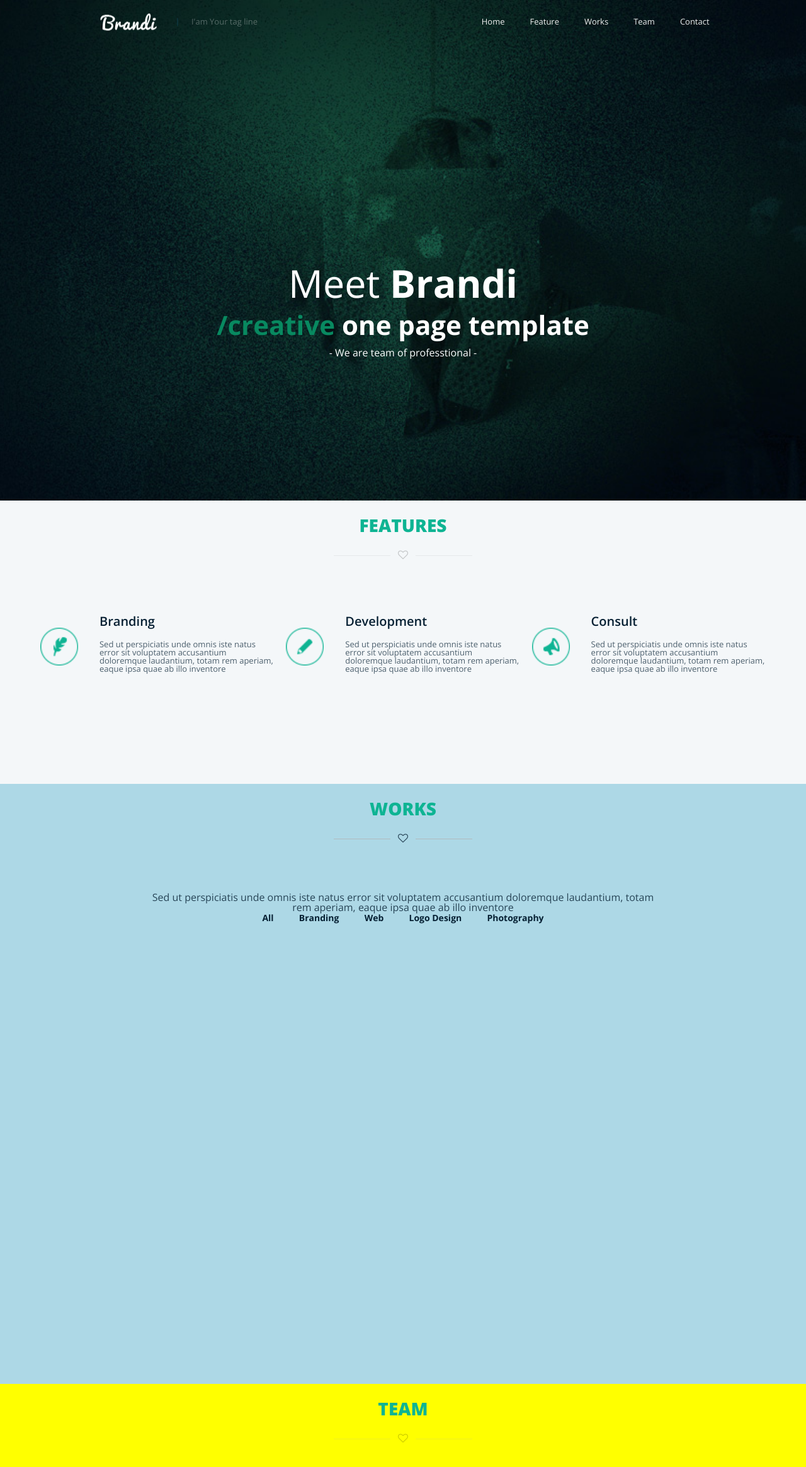
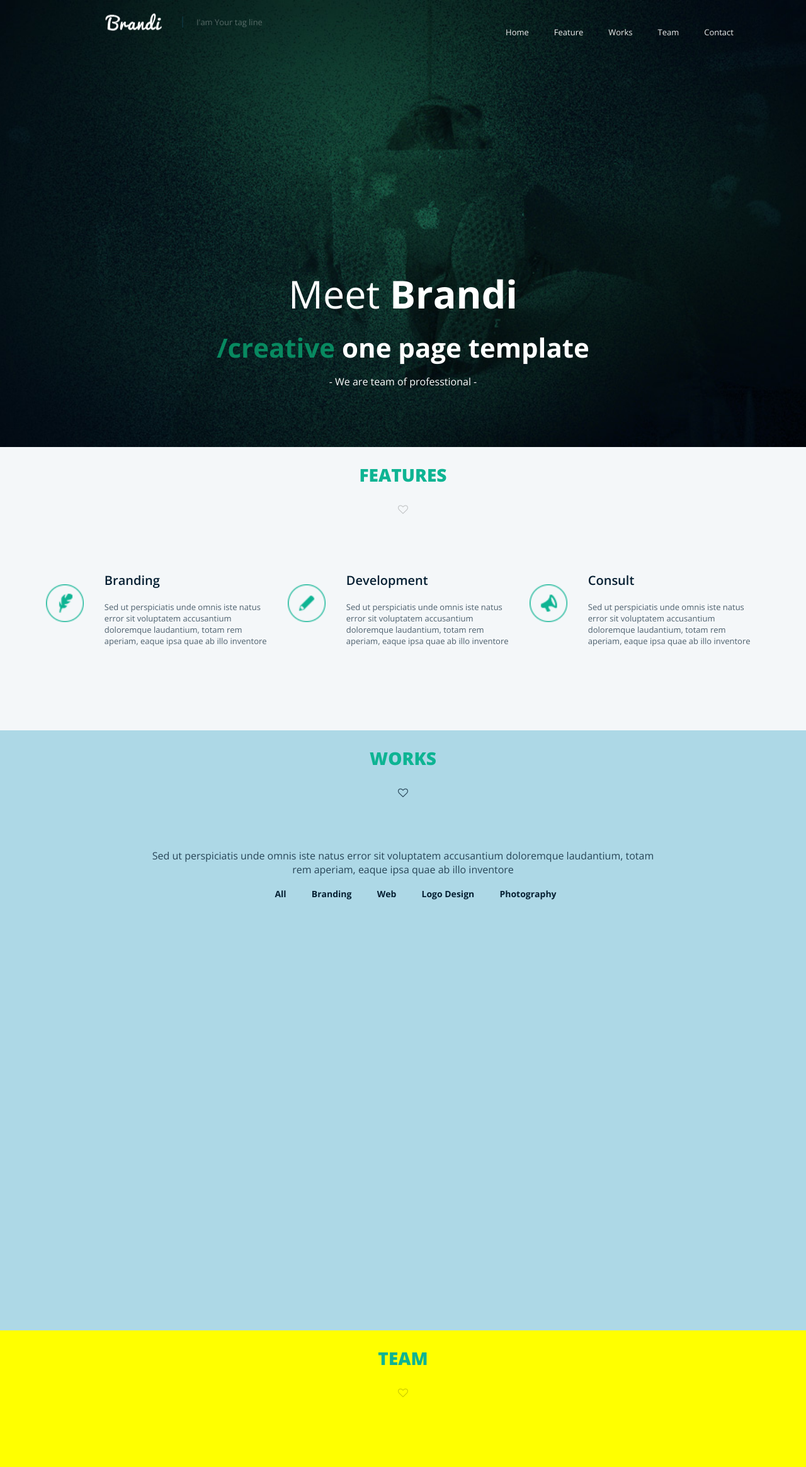
Before and after one commit to abnerm/WEBD-221---Assignment-3, a plain HTML site: page index.html in a window 1280 px wide. Shown: the top 2330 px of the page at 63% size. Drawn offline with nearby package versions, Linux system fonts and the light colour scheme; files that its build step writes are made by us from their sources.

Commit message:
refactored

```diff
--- a/css/main.less
+++ b/css/main.less
@@ -12,29 +12,7 @@ Author: Shawn Santiago
 @import "mixins.less";
 @import "fonts.less";
 
-/* reset styles */
-html, body, div, span, applet, object, iframe, h1, h2, h3, h4, h5, h6, p, blockquote, pre,
-a, abbr, acronym, address, big, cite, code, del, dfn, em, font, img, ins, kbd, q, s, samp,
-small, strike, strong, sub, sup, tt, var, b, u, i, center,
-dl, dt, dd, ol, ul, li, fieldset, form, label, legend,
-table, caption, tbody, tfoot, thead, tr, th, td {
-    margin: 0; padding: 0;  border: 0; outline: 0; font-size: 100%;
-    vertical-align: baseline; background: transparent;
-}
-body { line-height: 1; }
-ol, ul { list-style: none; }
-blockquote, q { quotes: none; }
-blockquote:before, blockquote:after, q:before, q:after { content: ''; }
-:focus { outline: 0; }
-ins { text-decoration: none; }
-del { text-decoration: line-through; }
-table { border-collapse: collapse; border-spacing: 0; }
-
 /* Global Styles */
-
-body {
-    color:black;
-}
 
 section {
     width: 100%;
@@ -55,19 +33,51 @@ h3 {
     font-size: 1.6rem;
 }
 
+ul {
+    list-style: none;
+}
 /* container - place inside each section or around the entire page depending on your layout */
-.containerMain {
-
-}
 
 .container {
-    max-width: 1171px;
+    max-width: 90%;
     margin: 0 auto;
     height: 100%;
 }
+/*--- horizontal &quot;block&quot; menu ---*/
 
+.nav {
+    .column(5);
+    height: 100%;
+    ul {
+        height: 100%;
+        li {
+            height: 100%;
+            display: inline-block;
+            float: left;
+            &:hover {
+                border-top: 1px solid #0FCF8C;
+                margin-top: -1px;
+            }
+        }
+        li a {
+            .vertical-align;
+            display: block;
+            text-decoration: none;
+            font-size :0.813em;
+            color: #EEE;
+            padding: 15px 20px;
+        }
+    }
+}
 
-/*--- horizontal &quot;block&quot; menu ---*/
+/*--- header section ---*/
+
+header#header {
+    width: 100%;
+    height: 710px;
+    background: url(../assets/banner_bg.jpg) no-repeat center;
+    background-attachment: fixed;
+    background-size: cover;
     nav {
         width: 100%;
         height: 70px;
@@ -98,52 +108,12 @@ nav {
         }
 
     }
-.nav {
-    .column(5);
-    height: 100%;
-    ul {
-        height: 100%;
-        li {
-            height: 100%;
-            display: inline-block;
-            float: left;
-            &:hover {
-                border-top: 1px solid #0FCF8C
-            }
-        }
-        li a {
-            .vertical-align;
-            display: block;
-            text-decoration: none;
-            font-size :0.813em;
-            color: #EEE;
-            padding: 15px 20px;
-        }
-    }
 }
 
-/*--- header section ---*/
-#bg-image {
-        content:'';
-        position: absolute;
-        z-index: -999;
-        width: 100%;
-        height: 800px;
-        background: url(../assets/banner_bg.jpg) no-repeat center;
-        background-attachment: fixed;
-        background-size: cover;
-    }
 
-.topHeader {
-    width: 100%;
-    height: 710px;
-
-
-}
-
-#headerArticle1 {
+header #slider {
     display: block;
-    margin: 0 auto;
+    margin: 40px auto;
     max-width: 630px;
 
     & h1,h2,p{
@@ -154,7 +124,7 @@ nav {
 
 
     h1{
-        padding-top: 53%;
+        padding-top: 50%;
         font-size:3.813em;
         span {
             text-align: right;
@@ -164,13 +134,33 @@ nav {
     h2{
         font-size :2.625em;
         span{
-
             color: #088960;
        }
     }
 
 }
+// MAIN
+main {
+    float: left;
+}
 
+// SECTIONS
+
+section {
+    float: left;
+    width: 100%;
+
+    header {
+        text-align: center;
+        h1 {
+            text-align: center;
+            padding:  25px 78px ;
+            font-size: 1.750em;
+            color: #0eb493;
+            text-transform: uppercase;
+            font-weight: 800;
+        }
+    }
     #lineHeart {
     padding-bottom: 78px;
     }
@@ -182,7 +172,7 @@ nav {
     .heart-border:before,
     .heart-border:after {
         background-color: #B3B3B3;
-    content: "";
+
         display: inline-block;
         height: 1px;
         position: relative;
@@ -198,24 +188,15 @@ nav {
         margin-right: -50%;
     }
 
+}
 
 
+
+// SECTION SPECIFICS
 /*--- content section - put whatever you want here ---*/
-.Feature {
+#Feature {
     background-color: #f4f7f9;
-    content: "";
     height: 450px;
-    header {
-        text-align: center;
-        h1 {
-            text-align: center;
-            padding:  25px 78px ;
-            font-size: 1.750em;
-            color: #0eb493;
-            text-transform: uppercase;
-            font-weight: 800;
-        }
-    }
 
     article {
         .column(4);
@@ -246,35 +227,16 @@ nav {
 
         }
         img{
-
             height: 50%;
-
-
         }
-
-
-
     }
 
 }
 
 /*--- content section - put whatever you want here ---*/
-.works {
+#works {
     background-color: lightblue;
-    content: "";
     height: 953px;
-
-    header {
-        text-align: center;
-        h1 {
-            text-align: center;
-            padding:  25px 78px ;
-            font-size: 1.750em;
-            color: #0eb493;
-            text-transform: uppercase;
-            font-weight: 800;
-        }
-    }
 
     p {
         text-align: center;
@@ -292,7 +254,6 @@ nav {
                 font-weight: 700;
                 font-size: 0.875em;
                 color:#062033;
-
             }
             &:hover {
                 background-color: #0eb493;
@@ -300,66 +261,28 @@ nav {
         }
     }
 
-
 }
 /*--- content section - put whatever you want here ---*/
-.team {
+#team {
     background-color: yellow;
-    content: "";
     height: 926px;
-    header {
-        text-align: center;
-        h1 {
-            text-align: center;
-            padding:  25px 78px ;
-            font-size: 1.750em;
-            color: #0eb493;
-            text-transform: uppercase;
-            font-weight: 800;
-        }
-    }
 }
 
 /*--- content section - put whatever you want here ---*/
-.funfacts {
+#funfacts {
     background-color: grey;
-    content: "";
     height: 600px;
-    header {
-        text-align: center;
-        h1 {
-            text-align: center;
-            padding:  25px 78px ;
-            font-size: 1.750em;
-            color: #0eb493;
-            text-transform: uppercase;
-            font-weight: 800;
-        }
-    }
 }
 
 /*--- content section - put whatever you want here ---*/
-.LetsDiscuss {
+#LetsDiscuss {
     background-color: pink;
-    content: "";
     height: 855px;
-    header {
-        text-align: center;
-        h1 {
-            text-align: center;
-            padding:  25px 78px ;
-            font-size: 1.750em;
-            color: #0eb493;
-            text-transform: uppercase;
-            font-weight: 800;
-        }
-    }
 }
 
 /*--- footer section - put whatever you want here ---*/
 
 footer {
     background-color: lightblue;
-    content: "";
     height: 404px;
 }
--- a/index.html
+++ b/index.html
@@ -13,15 +13,14 @@
 	<title>Assignment 3</title>
 </head>
 <body>
-	<div class="containerMain">
-		<div id="bg-image"></div>
+	<header id="header">
 		<nav>
 			<div class="container clearfix">
 				<div class="logoContainer">
 					<div class="logo"></div>
 					<div class="taglineHeader">I'am Your tag line</div>
 					</div>
-				<div class="nav ">
+				<div class="nav">
 					<ul class="clearfix">
 						<li><a href="Home">Home</a></li>
 						<li><a href="Feature">Feature</a></li>
@@ -32,26 +31,26 @@
 				</div>
 			</div>
 		</nav>
-		<header class="topHeader">
 		<div class="container">
-				<article id="headerArticle1">
+			<div id="slider">
 				<h1><span>Meet</span> Brandi</h1>
 				<h2><span>/creative</span> one page template</h2>
 				<p>- We are team of professtional -</p>
-					<div id="social">
-						<ul>
+
+				<ul id="social">
 					<li></li>
 					<li></li>
 					<li></li>
 					<li></li>
 				</ul>
+
 			</div>
-				</article>
 		</div>
 	</header>
-		<section class="Feature">
+	<main>
+		<section id="Feature">
 			<div class="container clearfix">
-				<header >
+				<header>
 					<h1>Features</h1>
 					<div id="lineHeart" >
 						<p class="heart-border">
@@ -92,7 +91,7 @@
 				</article>
 			</div>
 		</section>
-		<section class="works">
+		<section id="works">
 			<div class="container clearfix">
 				<header>
 					<h1>Works</h1>
@@ -121,7 +120,7 @@
 				</ul>
 			</div>
 		</section>
-		<section class="team">
+		<section id="team">
 			<div class="container clearfix">
 				<header>
 					<h1>Team</h1>
@@ -157,7 +156,7 @@
 				</ul>
 			</div>
 		</section>
-		<section class="funfacts">
+		<section id="funfacts">
 			<div class="container clearfix">
 				<header>
 					<h1>Fun Facts</h1>
@@ -192,7 +191,7 @@
 				</div>
 			</div>
 		</section>
-		<section class="LetsDiscuss">
+		<section id="LetsDiscuss">
 			<div class="container clearfix">
 				<header>
 					<h1>Lets Discuss</h1>
@@ -228,6 +227,7 @@
 				<div class="fullWidthMap"></div>
 			</div>
 		</section>
+	</main>
 	<footer>
 		<div class="container clearfix">
 			<div id="section1">
@@ -262,6 +262,6 @@
 		</div>
 	</footer>
 
-	</div>
+
 </body>
 </html>
```
Also changed, not shown: css/main.css. Lines whose indentation alone changed are shown as unchanged.
